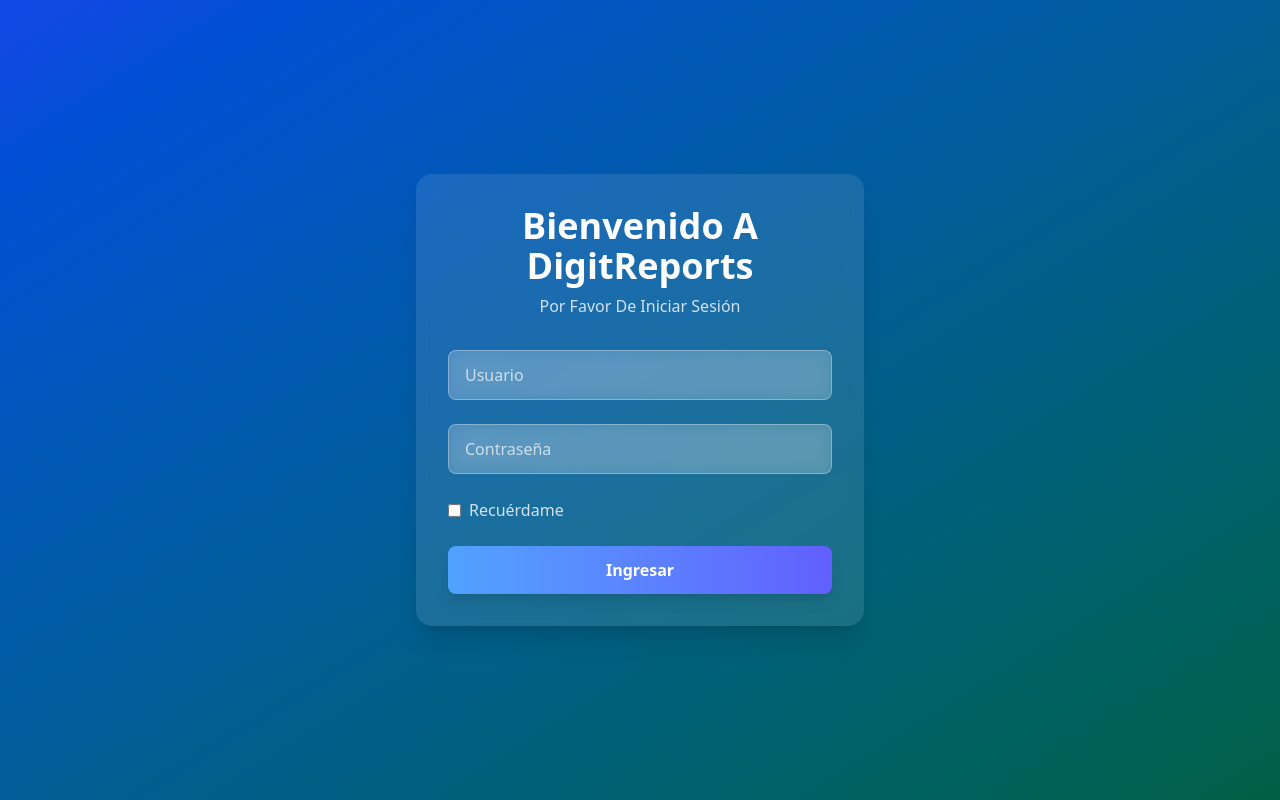
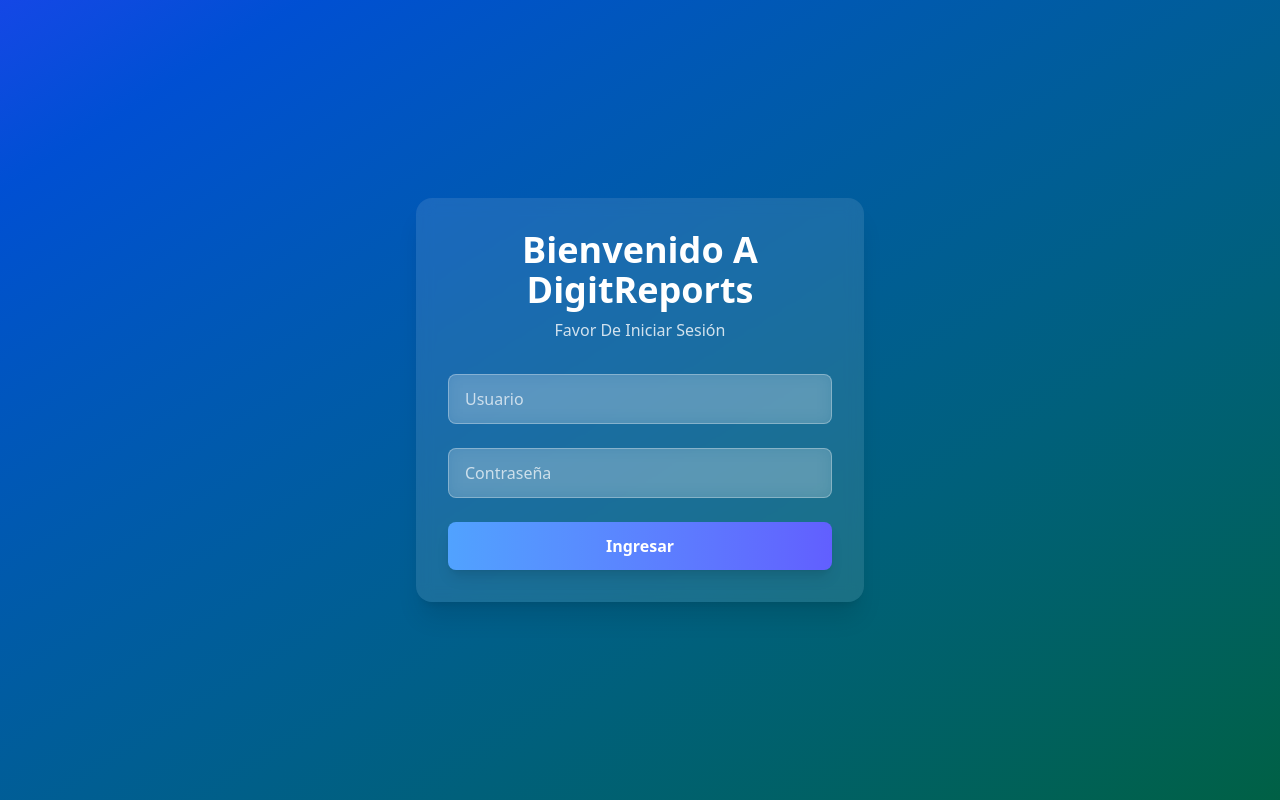
Before and after one commit to JuanHernandezMartinez/DigitReportsReact, a React app: page / in a window 1280 px wide. Built offline with nearby package versions, Linux system fonts and the light colour scheme; the HTML template or start-up script is replaced by a standard one.

Commit message:
declarar components y ocultar, tabla faltantes
se declaro el ventas .tsx en lista para no tener dos versiones de las tablas separadas, esto se logro ocultandolas con hide y props y se añadio la faltante de faltantes en totales

```diff
--- a/src/UI/Login/Login.tsx
+++ b/src/UI/Login/Login.tsx
@@ -13,7 +13,7 @@
       <div className="bg-white/10 backdrop-blur-sm rounded-2xl p-8 shadow-xl w-full max-w-md">
         <div className="text-center mb-8">
           <h1 className="text-4xl font-bold text-white mb-2">Bienvenido A DigitReports</h1>
-          <p className="text-white/80">Por Favor De Iniciar Sesión</p>
+          <p className="text-white/80">Favor De Iniciar Sesión</p>
         </div>
 
         <form className="space-y-6">
@@ -37,17 +37,7 @@
             />
           </div>
 
-          <div className="flex items-center justify-between">
-            <label className="flex items-center space-x-2 text-white/80">
-              <input
-                type="checkbox"
-                className="rounded bg-white/20 border-white/30 focus:ring-white/50"
-              />
-              <span>Recuérdame</span>
-            </label>
-          </div>
-
-          <button
+            <button
             onClick={handleClick}
             className="w-full bg-gradient-to-r from-blue-400 to-indigo-500 py-3 rounded-lg
               text-white font-semibold hover:opacity-90 transition-opacity duration-200
--- a/src/UI/Tablas/Tablas.tsx
+++ b/src/UI/Tablas/Tablas.tsx
@@ -6,6 +6,8 @@
 import { VentasService } from "../../Services/VentasService";
 import { VentasArticulo } from "../../Models/VentasArticulos";
 import DatePicker, { DateObject } from "react-multi-date-picker";
+import VentasComponent from "../Ventas/VentasComponent";
+import Ventas from "../Ventas/Ventas";
 
 function Tablas() {
   const navigate = useNavigate();
@@ -116,7 +118,7 @@
             <div style={{zIndex:1}}>
 
       {/* Tabla Ventas */}
-                  <Card className="bg-white backdrop-blur-sm border border-gray-200 rounded-xl shadow-lg">
+                  {/* <Card className="bg-white backdrop-blur-sm border border-gray-200 rounded-xl shadow-lg">
                       <CardContent>
                           <h2 className="text-2xl font-bold text-gray-800 mb-6">Registro de Ventas</h2>
                           <div className="overflow-x-auto rounded-lg border border-gray-200">
@@ -145,7 +147,7 @@
                                           </tr>
                                       ))}
 
-                                      {/* Fila de Totales */}
+
                                       <tr className="bg-blue-100 font-bold">
                                           <td className="px-4 py-3 text-blue-900 border-t border-gray-200">Totales</td>
                                           <td className="px-4 py-3 text-right text-blue-900 border-t border-gray-200">
@@ -159,7 +161,11 @@
                               </table>
                           </div>
                       </CardContent>
-                  </Card>
+                  </Card> */}
+
+                  <Ventas hide={true}>
+
+                  </Ventas>
 
                   <div className="flex flex-col gap-4">
                   <Card className="bg-white backdrop-blur-sm border border-gray-200 rounded-xl shadow-lg">
--- a/src/UI/Ventas/Ventas.tsx
+++ b/src/UI/Ventas/Ventas.tsx
@@ -9,12 +9,12 @@
 import DatePicker, { DateObject } from "react-multi-date-picker";
 //import DatePanel from "react-multi-date-picker/plugins/date_panel";
 
-function Ventas() {
+function Ventas(props : {hide:boolean}) {
     const navigate = useNavigate();
     const [sales, setSales] = useState<VentasArticulo[]>([]);
     const [currentTime, setCurrentTime] = useState(new Date().toLocaleString());
     const [selectedDates, setSelectedDates] = useState<DateObject[]>([]);
-
+    const hidden=props.hide ? props.hide:false
     const ventasService = new VentasService();
 
     const handleBack = () => {
@@ -55,6 +55,7 @@
     return (
         <div className="min-h-screen bg-gradient-to-br from-blue-700 to-emerald-800 p-4 space-y-4">
             {/* navbar */}
+            {hidden !== true?
             <div className="bg-white/10 backdrop-blur-sm rounded-xl p-4 flex flex-col md:flex-row justify-between items-stretch gap-4 shadow-lg">
             <div className="flex items-center space-x-4">
                 <div className="w-32 h-8 bg-white/20 rounded-lg">
@@ -76,6 +77,7 @@
                     //plugins={[<DatePanel />]}
                     showOtherDays
                     portal
+                    placeholder="Seleccione Una Fecha"
                     className="w-full sm:w-40 bg-white/20 backdrop-blur-sm border border-white/30 text-white placeholder:text-white/70"
                     />
                     <Button
@@ -105,7 +107,7 @@
                 <ArrowLeftIcon />
                 <span>Volver</span>
             </Button>
-            </div>
+        </div>:null}
 
             <div style={{zIndex:1}}>
 
@@ -169,7 +171,7 @@
                     </tr>
                     </thead>
                     <tbody className="divide-y divide-gray-200">
-                    {["Efectivo", "Tarjeta", "Crédito"].map((method, index) => (
+                    {["Efectivo", "Tarjeta", "Credito", "Faltantes"].map((method, index) => (
                         <tr key={index} className="hover:bg-green-50 even:bg-gray-50">
                         <td className="px-4 py-3 text-green-900 font-medium">{method}</td>
                         <td className="px-4 py-3 text-right text-gray-500">-</td>
```
Lines whose indentation alone changed are shown as unchanged.
